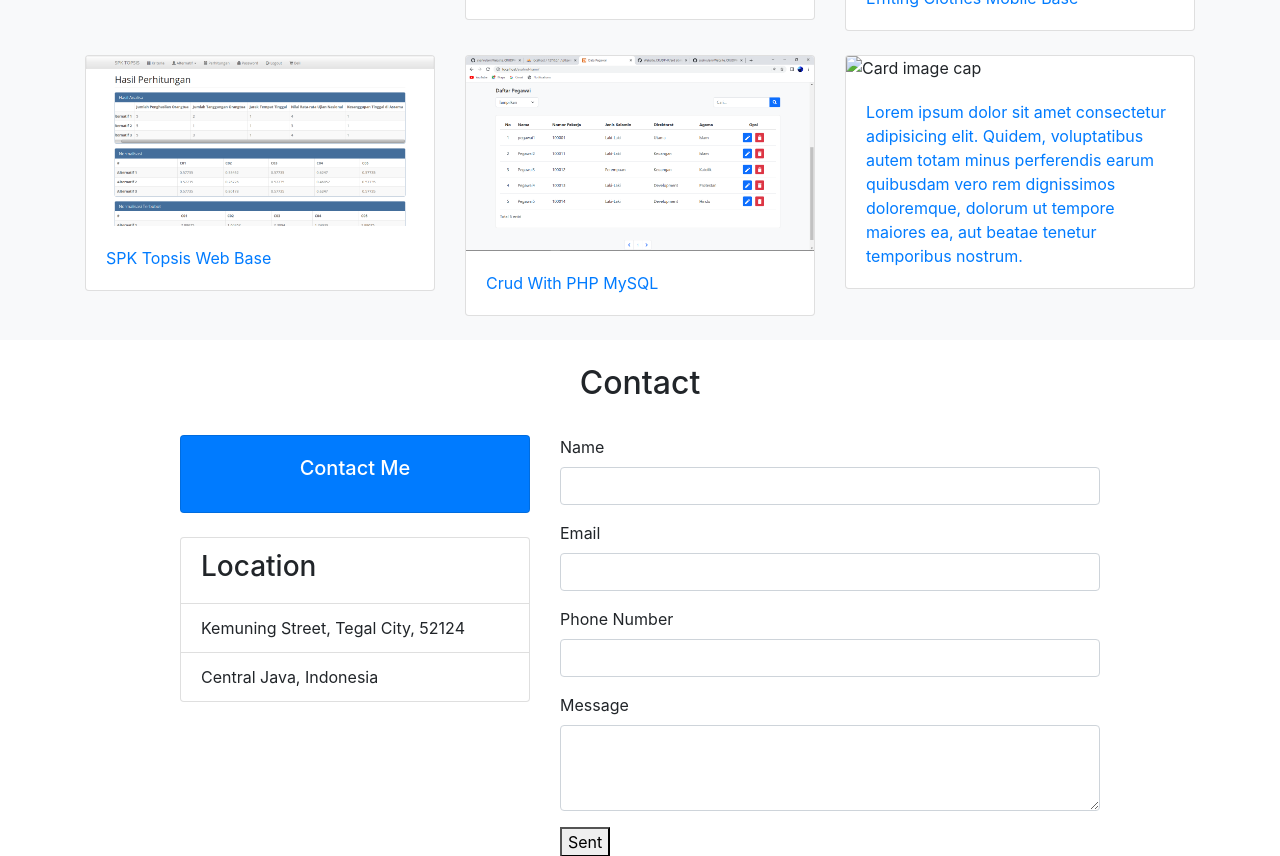
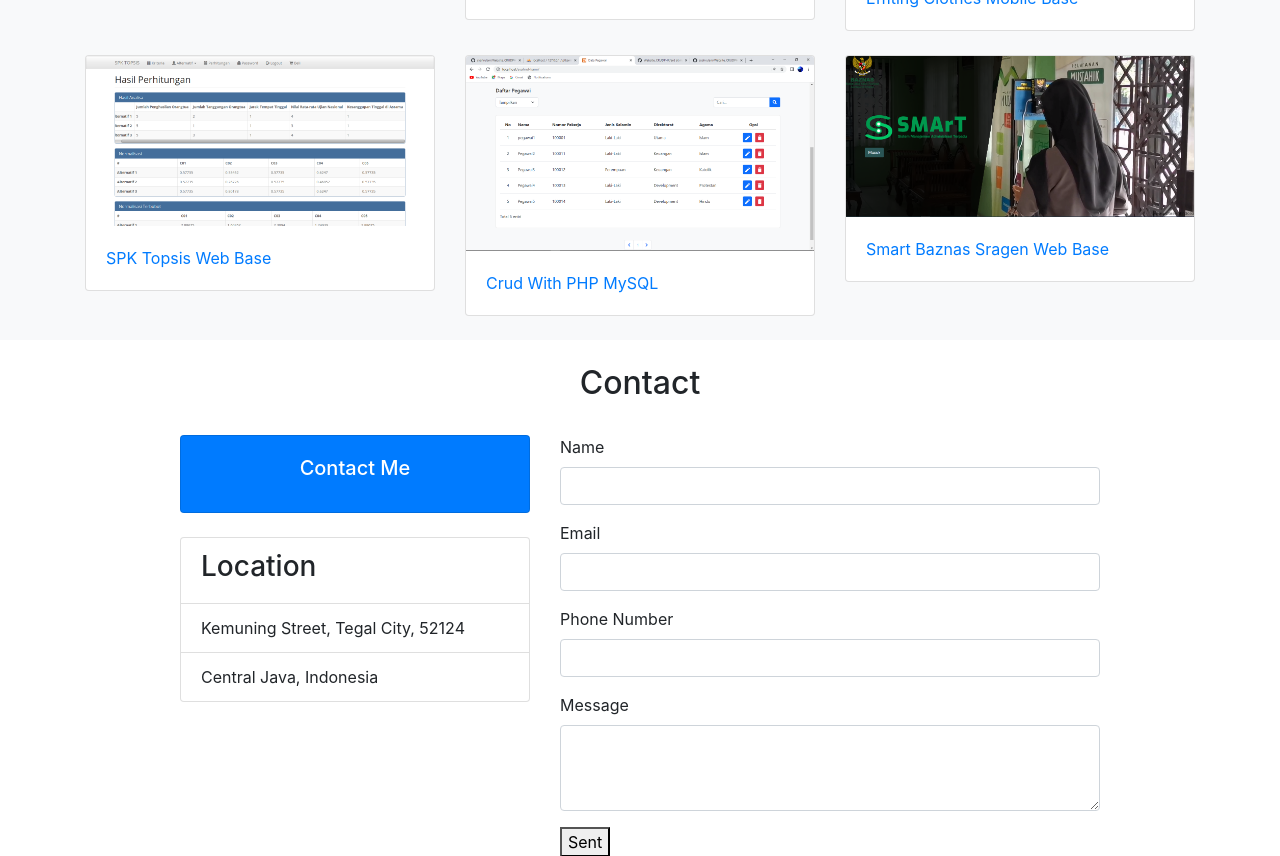
Before and after one commit to syahrulam/syahrulam.github.io, a plain HTML site: page index.html in a window 1280 px wide. Shown: the part 1755-2611 px from the top of the page. Drawn offline with nearby package versions, Linux system fonts and the light colour scheme.

Commit message:
portfolio

```diff
--- a/index.html
+++ b/index.html
@@ -156,9 +156,9 @@
 
           <div class="col-md mb-4">
             <div class="card">
-              <img class="card-img-top" src="#" alt="Card image cap">
+              <img class="card-img-top" src="img/portfolio/IST.png" alt="Card image cap">
               <div class="card-body">
-                <a href="#" class="card-text">Lorem ipsum dolor sit amet consectetur adipisicing elit. Quidem, voluptatibus autem totam minus perferendis earum quibusdam vero rem dignissimos doloremque, dolorum ut tempore maiores ea, aut beatae tenetur temporibus nostrum. </a>
+                <a href="https://github.com/syahrulam/ciptaIST" class="card-text">Smart Baznas Sragen Web Base</a>
               </div>
             </div>
           </div>
```
Also changed, not shown: img/portfolio/IST.png (added).
